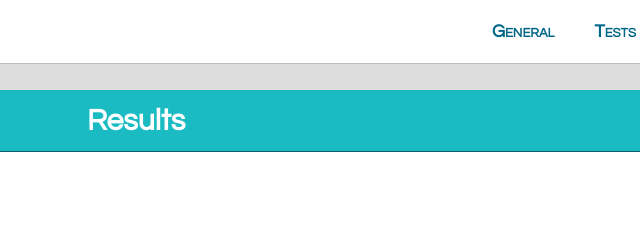
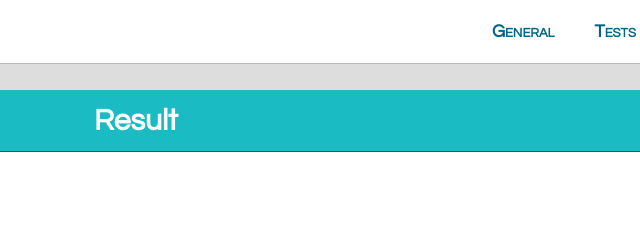
Before and after one commit to nemomath/nemomath.github.io, a plain HTML site: page results.html in a window 1280 px wide. Shown: the top 240 px of the page, 504-1144 px from the left. Drawn offline with Linux system fonts and the light colour scheme.

Commit message:
Fix title

```diff
--- a/results.html
+++ b/results.html
@@ -19,7 +19,7 @@
 	</ul>
 </nav>
 <section id="main_content">
-	<h2>Results</h2>
+	<h2>Result</h2>
 	<p>Results will be posted here sometime after the contest window.</p>
 </section>
 <footer></footer>
```
